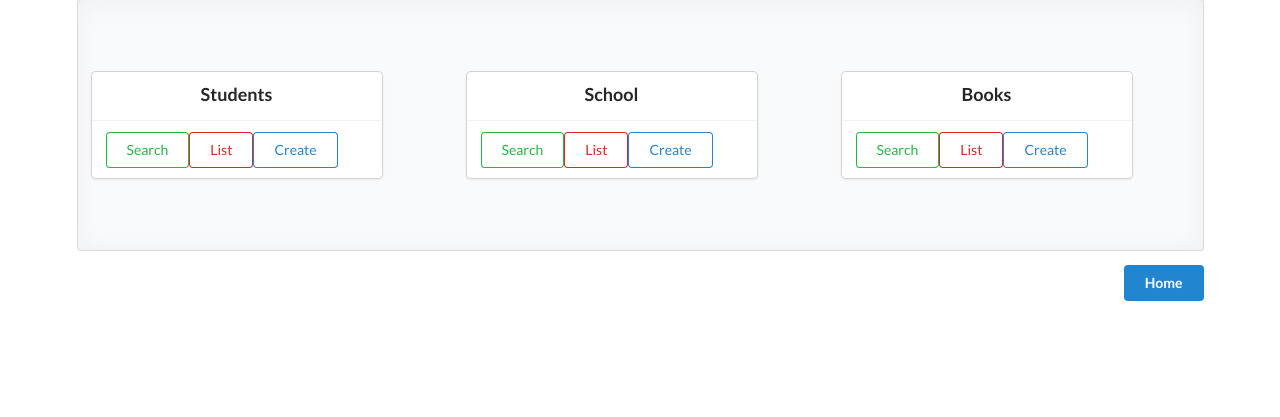
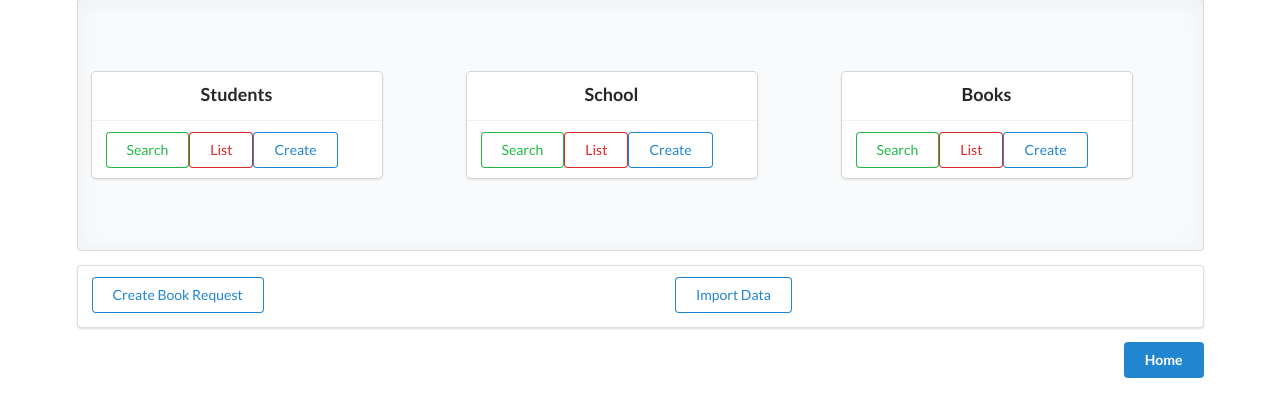
Before and after one commit to DeepikaKasbale/django_school_book_managemenet, a Django app: page /school/ in a window 1280 px wide. Shown: the part 81-498 px from the top of the page. Run offline with Django 3.2, Linux system fonts and the light colour scheme.

Commit message:
Import functionality added

```diff
--- a/school_book/templates/school_book/homepage.html
+++ b/school_book/templates/school_book/homepage.html
@@ -35,4 +35,34 @@
                     {% endfor %}
             </div>
         </div>
+        <div class="ui segment">
+            <div class="ui two column very relaxed grid">
+                <div class="column">
+                    <div class="card">
+                        <div class="content">
+                            <div class="ui header">
+                                <a href="{% url 'book_request' %}">
+                                    <div class="ui basic blue button">
+                                        Create Book Request
+                                    </div>
+                                </a>
+                            </div>
+                        </div>
+                    </div>
+                </div>
+                <div class="column">
+                    <div class="card">
+                        <div class="content">
+                            <div class="ui header">
+                                <a href="{% url 'data_import' %}">
+                                    <div class="ui basic blue button">
+                                        Import Data
+                                    </div>
+                                </a>
+                            </div>
+                        </div>
+                    </div>
+                </div>
+            </div>
+        </div>
 {% endblock %}
--- a/school_book/urls.py
+++ b/school_book/urls.py
@@ -27,4 +27,5 @@ urlpatterns = [
     path('books/search', views.search_book, name='book_search'),
     #request
     path('books/request', views.request_book, name='book_request'),
+    path('data/import', views.data_import, name='data_import'),
 ]
--- a/school_book/views.py
+++ b/school_book/views.py
@@ -1,10 +1,14 @@
-from django.shortcuts import render
-from django.http import HttpResponse
+from django.shortcuts import render,reverse
+from django.http import HttpResponse, HttpResponseRedirect
 from django.views.generic import ListView, DetailView
 from django.views.generic.edit import CreateView, UpdateView, DeleteView
 from django.urls import reverse_lazy
 from django.utils import timezone
+from django import forms
+from tablib import Dataset
+from datetime import datetime
 from .models import Student, Book, School, StudentBookRel
+
 
 
 class StudentList(ListView):
@@ -23,13 +27,13 @@ class StudentDetail(DetailView):
 
 class StudentCreate(CreateView):
     model = Student
-    fields = ['first_name', 'last_name', 'gender','school_id']
+    fields = ['first_name', 'last_name', 'gender','school_id','student_email_id']
     success_url = reverse_lazy('student_list')
 
 
 class StudentUpdate(UpdateView):
     model = Student
-    fields = ['id','first_name', 'last_name', 'gender', 'school_id']
+    fields = ['id','first_name', 'last_name', 'gender', 'school_id','student_email_id']
     success_url = reverse_lazy('student_list')
 
 
@@ -105,12 +109,6 @@ class SchoolDelete(DeleteView):
     success_url = reverse_lazy('school_list')
 
 
-# class BookRequestList(ListView):
-#     model = StudentBookRel
-#     template_name = "school_book/book_request_list.html"
-#     fields = ['student_id','book_id','date_of_issue']
-
-
 def index(request):
     block_list =[{
                     'name':'Students',
@@ -136,6 +134,8 @@ def index(request):
 def request_book(request):
     student_list = Student.objects.all()
     book_list = Book.objects.all()
+    if not student_list or not book_list:
+        return HttpResponse("<h3>Please Create book and student records first if not created.</h3>")
     if request.method == 'POST':
         s_id = Student.objects.get(pk=request.POST.get('student_selection'))
         b_id = Book.objects.get(pk=request.POST.get('book_selection'))
@@ -235,3 +235,78 @@ def search_book(request):
             return HttpResponse("<h3>Search Page under construction</h3>")
     except Exception as e:
         return HttpResponse("<h3>Please Provide appropriate input to search page.</h3>")
+
+
+def data_import(request):
+    error_msg = ''
+    if request.method == 'POST':
+        print(request.POST.get("choice"))
+        try:
+            csv_file = request.FILES["csv_file"]
+            if not csv_file.name.endswith('.csv'):
+                error_msg = 'File is not CSV type'
+                return render(request, 'school_book/import_data.html', {'error': error_msg})
+            if csv_file.multiple_chunks():
+                error_msg = 'File is too large'
+                return render(request, 'school_book/import_data.html', {'error': error_msg})
+
+            file_data = csv_file.read().decode("utf-8")
+            lines = file_data.split("\n")
+            print("total no if lines: ", len(lines))
+            if request.POST.get("choice") == 'Student':
+                c = 0
+                for line in lines[1:len(lines)+1]:
+                    fields = line.split(",")
+                    if fields:
+                        try:
+                            school_obj = School.objects.filter(school_name__icontains=fields[4]) if fields[4] else None
+                            print("school_obj===>",school_obj)
+                            if school_obj:
+                                new_student = Student(first_name=fields[0],
+                                                      last_name=fields[1],
+                                                      student_email_id=fields[2],
+                                                      gender=fields[3],
+                                                      school_id=school_obj)
+                            else:
+                                new_student = Student(first_name=fields[0],
+                                                      last_name=fields[1],
+                                                      student_email_id=fields[2],
+                                                      gender=fields[3])
+                            new_student.save()
+                        except Exception as e:
+                            new_student = Student(first_name=fields[0],
+                                                  last_name=fields[1],
+                                                  student_email_id=fields[2],
+                                                  gender=fields[3])
+                            new_student.save()
+                    c+=1
+                print("count=============",c)
+            elif request.POST.get("choice") == 'Book':
+                for line in lines[1:len(lines)+1]:
+                    fields = line.split(",")
+                    if fields:
+                        print("book name = ",fields[0])
+                        formatted_date = datetime.strptime(fields[2], '%m/%d/%Y').strftime('%Y-%m-%d') if fields[2] else None
+                        new_book = Book(book_title=fields[0],
+                                        author_name=fields[1],
+                                        date_of_publication=formatted_date,
+                                        no_of_pages=fields[3])
+                        new_book.save()
+            elif request.POST.get("choice") == 'School':
+                for line in lines[1:len(lines)+1]:
+                    fields = line.split(",")
+                    if fields:
+                        new_school = School(school_name=fields[0],
+                                            school_email_id=fields[1],
+                                            principal_name=fields[2],
+                                            phone_number=fields[3],
+                                            school_address=fields[4])
+                        new_school.save()
+            else:
+                print("Choice not selected....")
+                return render(request, 'school_book/import_data.html',
+                              {'error': 'Please Select model to import data.'})
+            return render(request, 'school_book/import_data.html', {'error': error_msg})
+        except Exception as e:
+            error_msg = 'Unexpected error occurs: ' + str(e)
+    return render(request, 'school_book/import_data.html', {'error': error_msg})
--- a/school_book_management/settings.py
+++ b/school_book_management/settings.py
@@ -131,6 +131,7 @@ USE_TZ = True
 
 STATIC_URL = '/static/'
 
+
 # Superadmin creds
 # super.admin@demo.com
 # 1234@abcd
```
Also changed, not shown: school_book/models.py (+13 -12 lines), school_book/templates/school_book/book_list.html (+10 -0 lines), school_book/templates/school_book/import_data.html (added, +43 -0 lines), school_book/templates/school_book/school_list.html (+11 -1 lines), school_book/templates/school_book/student_list.html (+11 -1 lines), school_book/migrations/0005_auto_20190218_1253.py (added), school_book/migrations/0006_auto_20190218_1258.py (added), school_book/migrations/0007_auto_20190218_1346.py (added), school_book/migrations/0008_auto_20190218_1350.py (added), school_book/migrations/0009_auto_20190218_1432.py (added).
